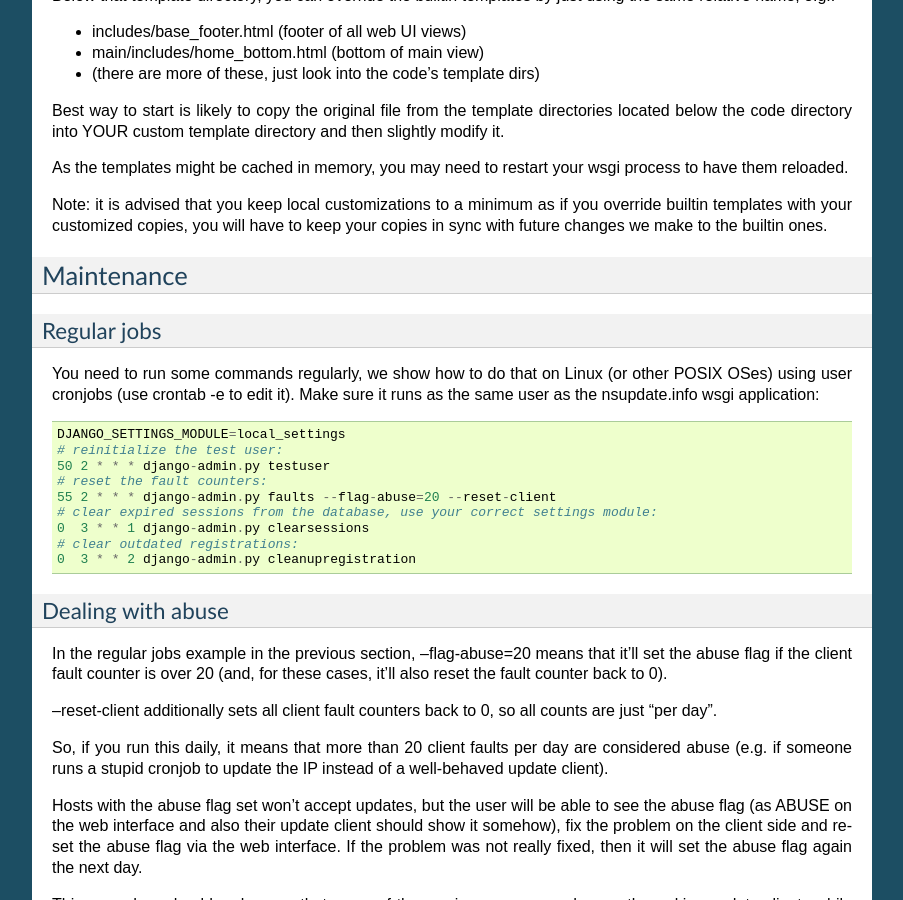
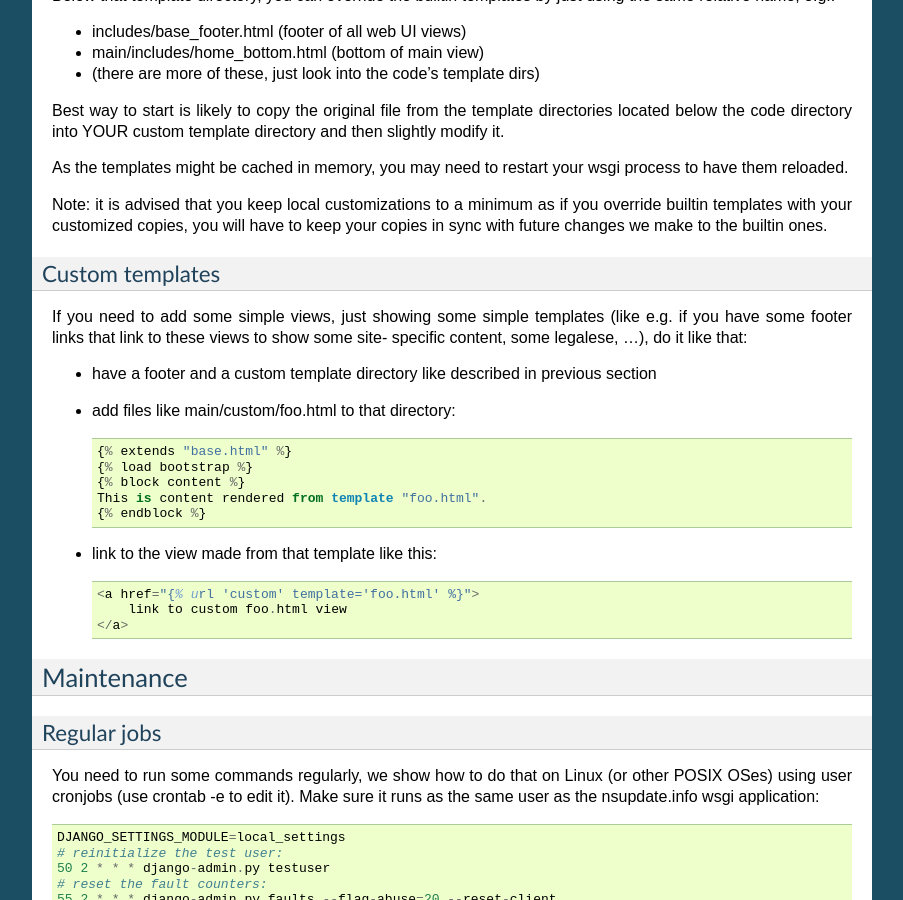
Before and after one commit to nsupdate-info/nsupdate.info, a Sphinx documentation site: the page built from docs/admin.rst, in a window 1280 px wide and 900 px high, scrolled down 3308 px. Shown: the whole window, without its empty margins (198-1101 px from the left). Built offline with Sphinx 7.4.7, drawn with Linux system fonts in a browser that asks for light colours.

Commit message:
implement custom template view, add docs for it

```diff
--- a/docs/admin.rst
+++ b/docs/admin.rst
@@ -216,6 +216,29 @@ Note: it is advised that you keep local customizations to a minimum as if you
 override builtin templates with your customized copies, you will have to keep
 your copies in sync with future changes we make to the builtin ones.
 
+Custom templates
+----------------
+
+If you need to add some simple views, just showing some simple templates (like
+e.g. if you have some footer links that link to these views to show some site-
+specific content, some legalese, ...), do it like that:
+
+* have a footer and a custom template directory like described in previous
+  section
+* add files like main/custom/foo.html to that directory::
+
+    {% extends "base.html" %}
+    {% load bootstrap %}
+    {% block content %}
+    This is content rendered from template "foo.html".
+    {% endblock %}
+
+* link to the view made from that template like this::
+
+    <a href="{% url 'custom' template='foo.html' %}">
+        link to custom foo.html view
+    </a>
+
 
 Maintenance
 ===========
```
Also changed, not shown: 2 other files.
